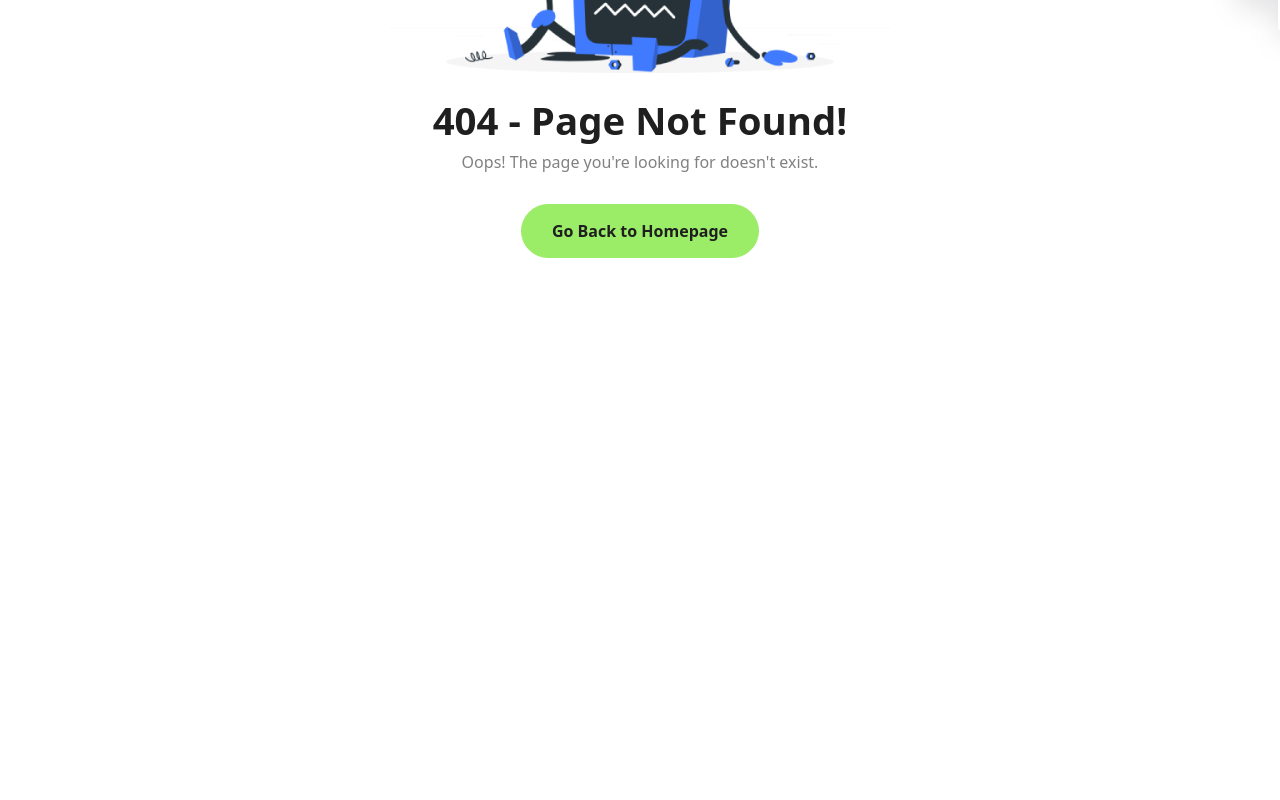
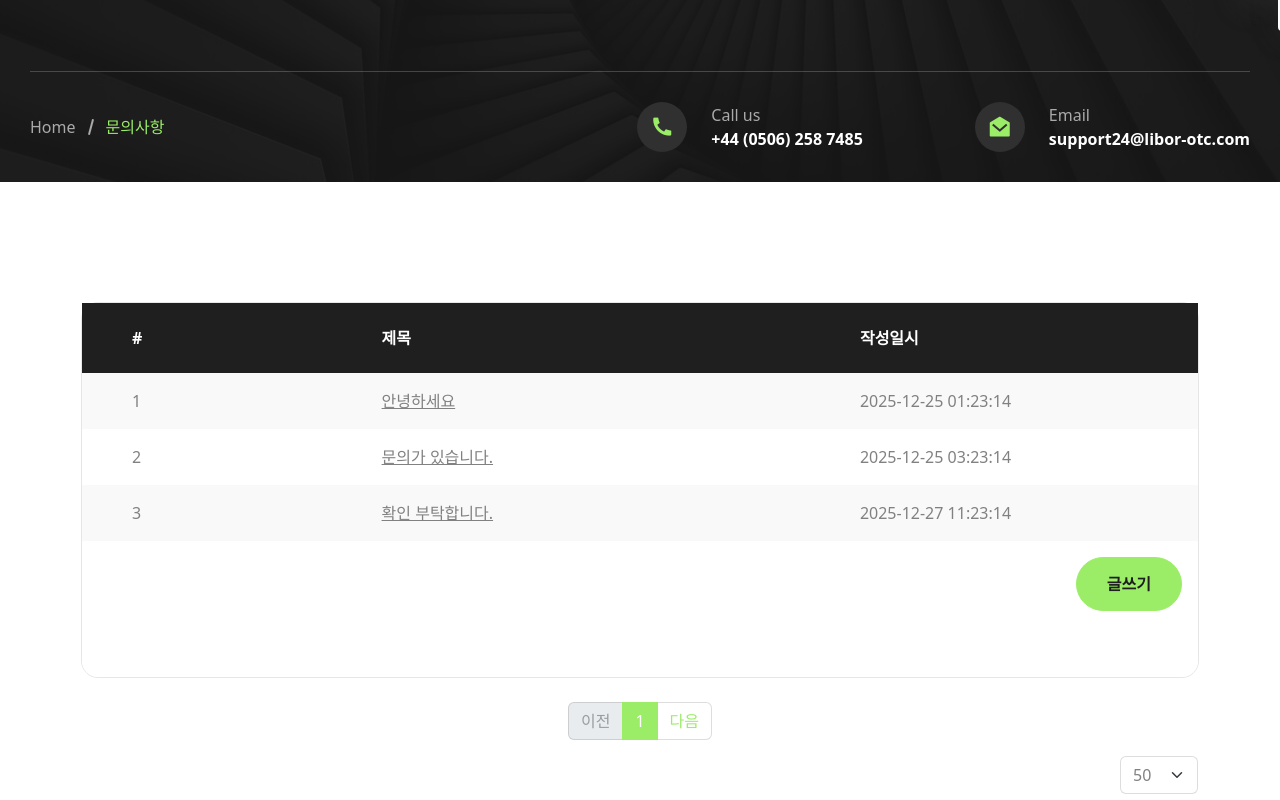
Before and after one commit to minjongi/libor-otc-front, a Next.js app: page /inquiry in a window 1280 px wide. Before the commit this address had no page. Shown: the part 420-1220 px from the top of the page. Before the commit the page ends 800 px from the top, so only its background shows below. Built offline with nearby package versions, Linux system fonts and the light colour scheme.

Commit message:
문의 작업

```diff
--- /dev/null
+++ b/src/app/inquiry/page.tsx
@@ -0,0 +1,24 @@
+import PageBanner from "@/components/Common/PageBanner";
+import Footer from "@/components/Layout/Footer";
+import Navbar from "@/components/Layout/Navbar";
+import Inquiry from "@/components/Inquiry/Inquiry";
+
+export default function Page() {
+    return (
+        <>
+            <Navbar/>
+
+            <PageBanner
+                homePageUrl="/"
+                homePageText="Home"
+                pageTitle="문의사항"
+                phoneNumber="+44 (0506) 258 7485"
+                email="support24@libor-otc.com"
+            />
+
+            <Inquiry/>
+
+            <Footer/>
+        </>
+    );
+}
--- /dev/null
+++ b/src/components/Inquiry/Inquiry.tsx
@@ -0,0 +1,130 @@
+"use client";
+
+import React, {useState, useEffect} from "react";
+import Link from "next/link";
+
+
+const inquiry = () => {
+    const [list, setList] = useState([]);
+    const [page, setPage] = useState(1)
+    const [limit, setLimit] = useState(50)
+
+    const getInquiryList = async () => {
+        // const data = await InquiryList(page, limit)
+
+        // setList(data.data)
+    }
+
+    const jsonInquiryList = [
+        {
+            seq: 1,
+            title: '안녕하세요',
+            createdAt: '2025-12-25 01:23:14'
+        },
+        {
+            seq: 2,
+            title: '문의가 있습니다.',
+            createdAt: '2025-12-25 03:23:14'
+        },
+        {
+            seq: 3,
+            title: '확인 부탁합니다.',
+            createdAt: '2025-12-27 11:23:14'
+        }
+    ]
+
+    useEffect(() => {
+        getInquiryList()
+    }, [page, limit]);
+
+    return (
+        <>
+            <div className="ptb-120">
+                <div className="container">
+                    <div className="table-border">
+                        <div className="exchange-table table-responsive">
+                            <table className="table align-middle table-striped mb-0">
+                                <thead>
+                                <tr>
+                                    <th scope="col">#</th>
+                                    <th scope="col">제목</th>
+                                    <th scope="col">작성일시</th>
+                                </tr>
+                                </thead>
+                                <tbody>
+                                {jsonInquiryList && jsonInquiryList.map((item, index) => (
+                                    <tr key={index}>
+                                        <td className="number center">
+                                            <span>{item.seq}</span>
+                                        </td>
+                                        <td className="asset">
+                                            <Link href={'/notice-detail/' + item.seq}>{item.title}</Link>
+                                        </td>
+                                        <td className="center">
+                                            {item.createdAt}
+                                        </td>
+                                    </tr>
+
+                                ))}
+                                </tbody>
+                            </table>
+                            <div className="d-flex justify-content-end p-3">
+                                <Link href="/inquiry-write" className="btn btn-primary">
+                                    글쓰기
+                                </Link>
+                            </div>
+                        </div>
+                        <div className="table-bottom"></div>
+                    </div>
+
+                    <nav>
+                        <ul className="pagination justify-content-center mt-4">
+                            <li className={`page-item ${page === 1 ? "disabled" : ""}`}>
+                                <button
+                                    className="page-link"
+                                    onClick={() => setPage(prev => prev - 1)}
+                                    disabled={page === 1}
+                                >
+                                    {'이전'}
+                                </button>
+                            </li>
+
+                            <li className="page-item active">
+                                <span className="page-link">
+                                    {page}
+                                </span>
+                            </li>
+
+                            <li className="page-item">
+                                <button
+                                    className="page-link"
+                                    onClick={() => setPage(prev => prev + 1)}
+                                >
+                                    {'다음'}
+                                </button>
+                            </li>
+                        </ul>
+                    </nav>
+                    <div className="d-flex justify-content-end mb-2">
+                        <select
+                            className="form-select w-auto"
+                            value={limit}
+                            onChange={(e) => {
+                                setLimit(Number(e.target.value));
+                                setPage(1);
+                            }}
+                        >
+                            <option value={10}>10</option>
+                            <option value={20}>20</option>
+                            <option value={50}>50</option>
+                            <option value={100}>100</option>
+                        </select>
+                    </div>
+                </div>
+
+            </div>
+        </>
+    );
+};
+
+export default inquiry;
```
